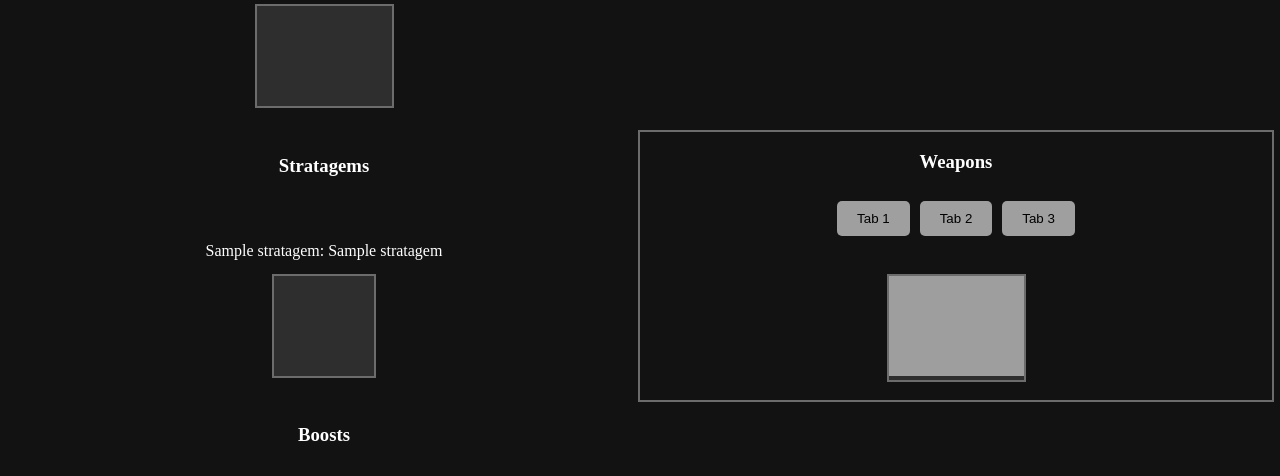
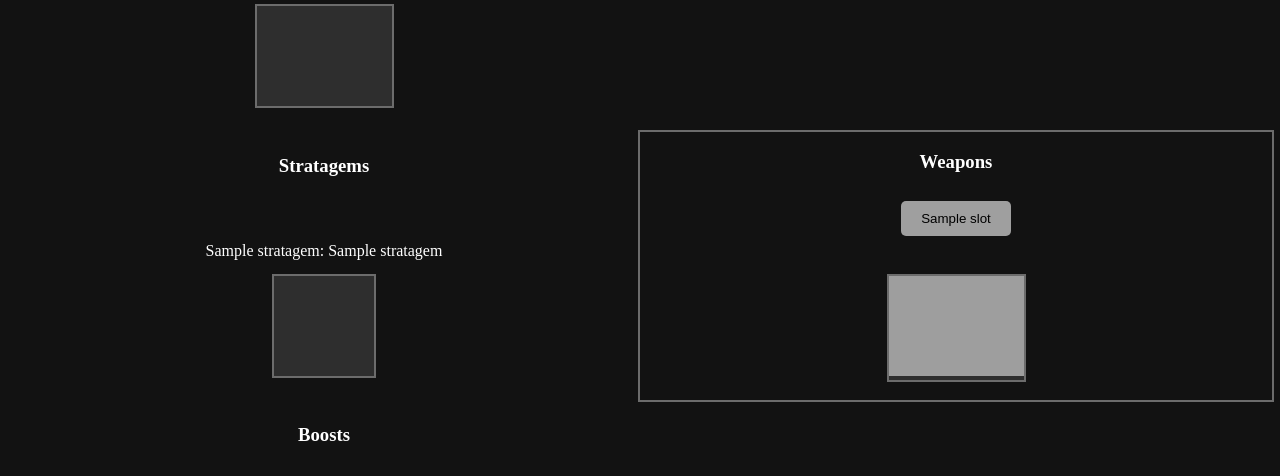
Before and after one commit to Surxe/HellDivers2-Loadouts, a Flask app: template src/builder/templates/edit_loadout.html in a window 1280 px wide. Shown: the part 213-689 px from the top of the page. Run offline with Flask 3, Linux system fonts and the light colour scheme; the template is opened without the code that fills it: most values are stand-ins (such as "Sample title", 1, 10 or a date in 2020); parts of the project's set-up code (start-up, migrations or seed data) failed here and were passed over; grey boxes are pictures that could not be loaded.

Commit message:
Nested tabber mockup

```diff
--- a/src/builder/app.py
+++ b/src/builder/app.py
@@ -238,7 +238,7 @@ def edit_loadout():
     if not equipment:
         return "Error: Failed to load equipment data.", 400
 
-    return render_template('edit_loadout.html', loadout=loadout_data, equipment=equipment)
+    return render_template('edit_loadout.html', loadout=loadout_data, weapon_class=Weapon, equipment=equipment)
 
 if __name__ == '__main__':
     app.run(debug=True)
--- a/src/builder/static/js/tabber.js
+++ b/src/builder/static/js/tabber.js
@@ -1,23 +1,24 @@
-function tabber_tab_clicked(event, tab_id) {
-    // Remove "active" class from all buttons
-    document.querySelectorAll(".tab-button").forEach(button => {
+function tabber_tab_clicked(event, tab_id, tabber_id) {
+    // Remove "active" class from all buttons in the same tabber group
+    document.querySelectorAll(`.${tabber_id}.tab-button`).forEach(button => {
         button.classList.remove("active");
     });
 
+    const this_tab = document.getElementById(tab_id);
+
     // Check if the tab is active
-    tab = document.getElementById(tab_id);
-    if (tab.classList.contains("active")) {
-        // Hide the tab and button and return
-        tab.classList.remove("active");
+    if (this_tab.classList.contains("active")) {
+        // Hide the tab and return
+        this_tab.classList.remove("active");
         return;
     }
 
-    // Hide all tab contents
-    document.querySelectorAll(".tab-content").forEach(tab => {
+    // Hide all tab contents in the same tabber group
+    document.querySelectorAll(`.${tabber_id}.tab-content`).forEach(tab => {
         tab.classList.remove("active");
     });
 
     // Show the selected tab and mark the button as active
-    tab.classList.add("active");
+    this_tab.classList.add("active");
     event.currentTarget.classList.add("active");
 }
--- a/src/builder/templates/edit_loadout.html
+++ b/src/builder/templates/edit_loadout.html
@@ -49,20 +49,32 @@
 
             <div class="tab-container">
                 <div class="tab-buttons">
-                    <button class="btn tab-button" onclick="tabber_tab_clicked(event, 'tab1')">Tab 1</button>
-                    <button class="btn tab-button" onclick="tabber_tab_clicked(event, 'tab2')">Tab 2</button>
-                    <button class="btn tab-button" onclick="tabber_tab_clicked(event, 'tab3')">Tab 3</button>
+                    {% for slot in weapon_class.valid_slots %}
+                    <button class="btn tab-button tabber1" onclick="tabber_tab_clicked(event, '{{ slot }}', 'tabber1')">
+                        {{ slot }}
+                    </button>
+                    {% endfor %}
                 </div>
 
-                <div class="tab-content" id="tab1">
-                    <p>Content for Tab 1</p>
+                {% for slot in weapon_class.valid_slots %}
+                <div class="tab-content tabber1" id="{{ slot }}">
+                    <div class="tab-buttons">
+                        {% for category in weapon_class.valid_categories[slot] %}
+                        <button class="btn tab-button tabber2" onclick="tabber_tab_clicked(event, '{{ category }}', 'tabber2')">
+                            {{ category }}
+                        </button>
+                        {% endfor %}
+                    </div>
+
+                    {% for category in weapon_class.valid_categories[slot] %}
+                        <div class="tab-content tabber2" id="{{ category }}">
+                            {{ category }}
+                        </div>
+                    {% endfor %}
+
+
                 </div>
-                <div class="tab-content" id="tab2">
-                    <p>Content for Tab 2</p>
-                </div>
-                <div class="tab-content" id="tab3">
-                    <p>Content for Tab 3</p>
-                </div>
+                {% endfor %}
             </div>
 
 
```
